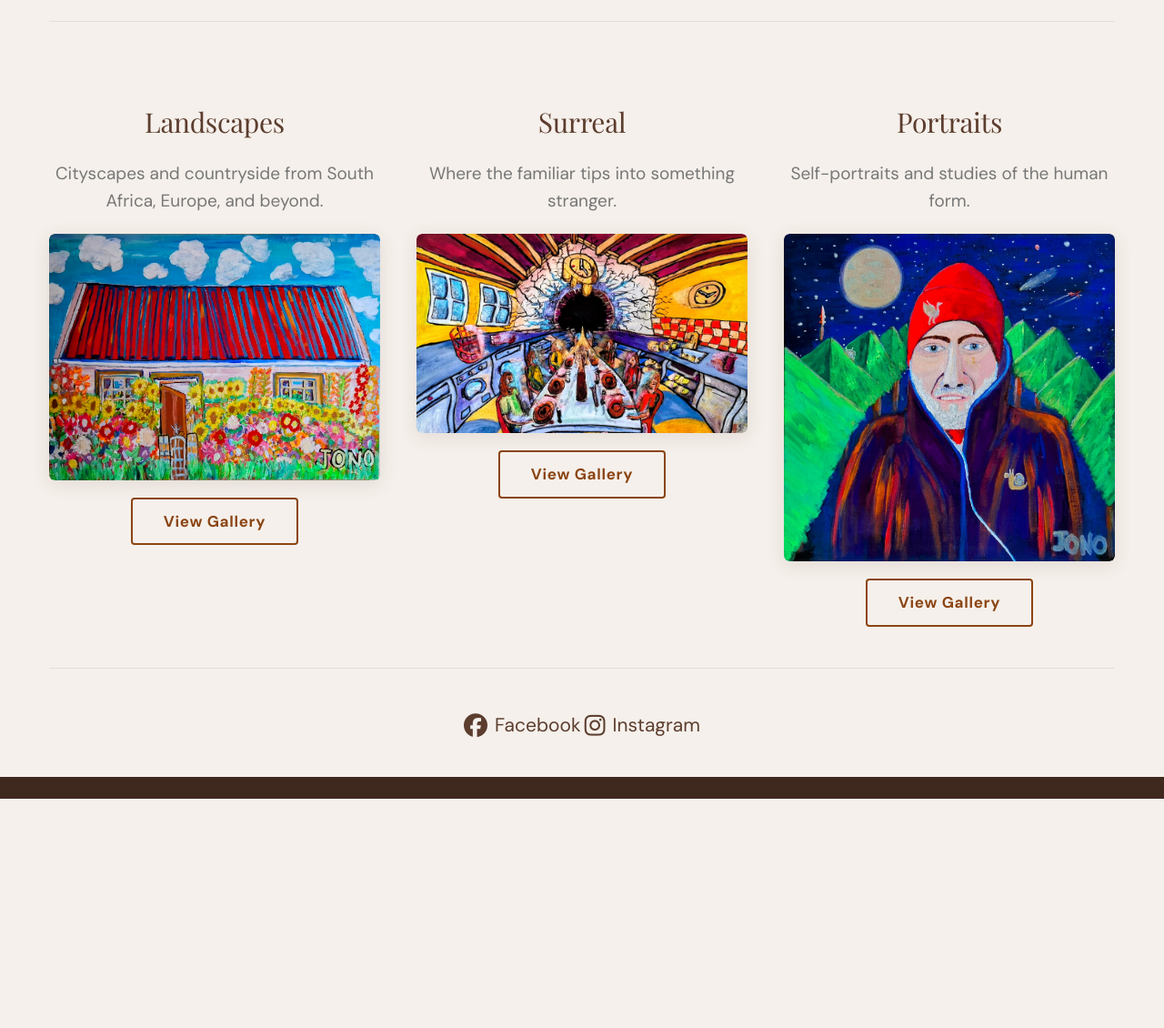
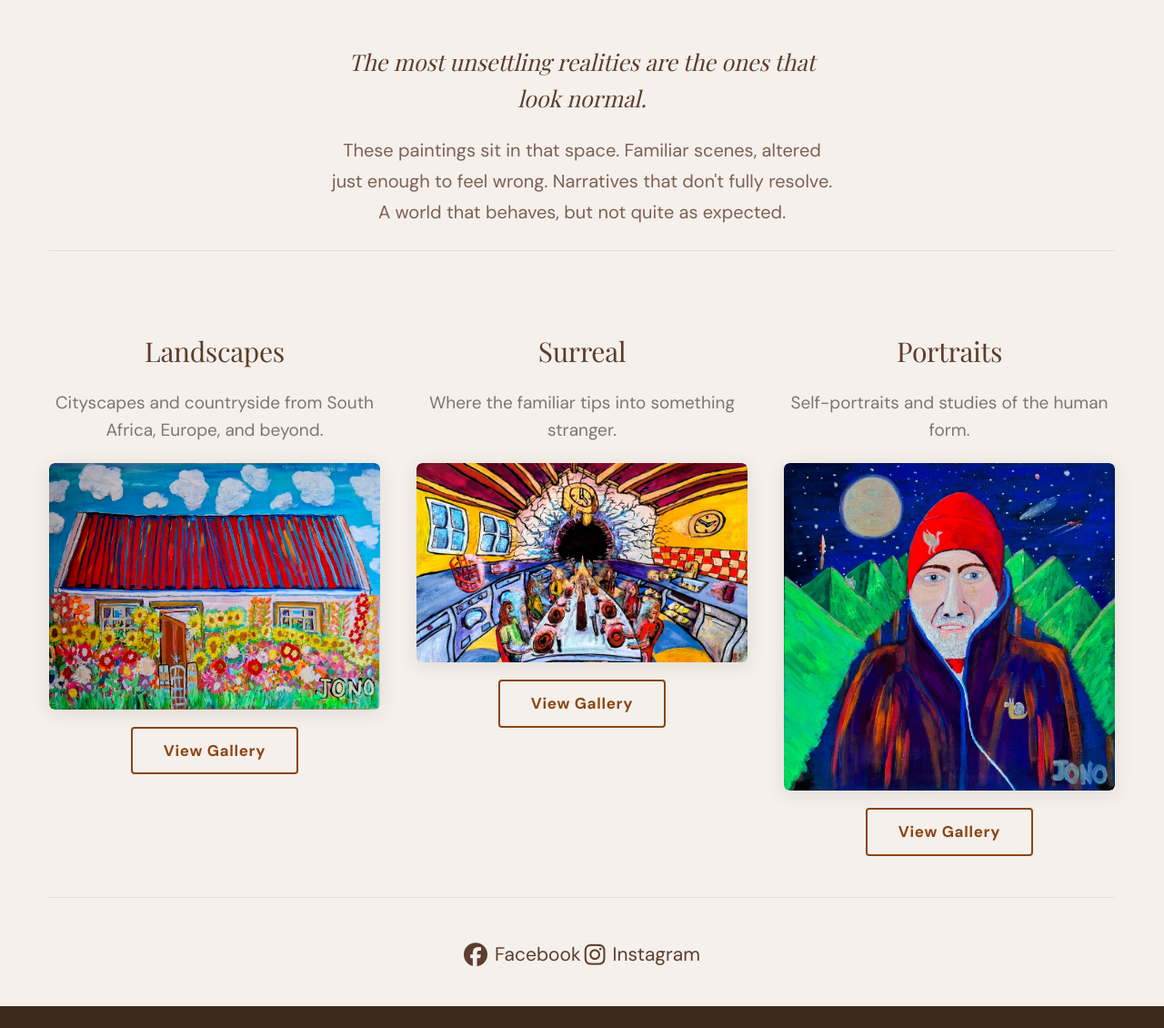
Before and after one commit to JonathanCGill/Jono-The-Artist, an MkDocs documentation site: the page built from docs/index.md, in a window 1280 px wide and 1400 px high, scrolled down 334 px. Shown: the part 270-1400 px from the top of the window at 91% size. Built offline with MkDocs 1.6.1 and Material for MkDocs 9.7.7, drawn with Linux system fonts in a browser that asks for light colours; before the commit the page ends 1482 px from its top, so only the background shows below that.

Commit message:
Add artist statement to home page
Add a centered statement between the hero and gallery sections
that sets the tone for the work — unsettling familiarity,
unresolved narratives, a world slightly off.

https://claude.ai/code/session_013KTxAtr6Uxbz4t4qvpFkuB

```diff
--- a/docs/index.md
+++ b/docs/index.md
@@ -13,6 +13,14 @@
 Acrylics and watercolours exploring landscapes, cityscapes, and the surreal edges of everyday life.
 
 </div>
+
+</div>
+
+<div class="artist-statement" markdown>
+
+The most unsettling realities are the ones that look normal.
+
+These paintings sit in that space. Familiar scenes, altered just enough to feel wrong. Narratives that don't fully resolve. A world that behaves, but not quite as expected.
 
 </div>
 
--- a/docs/stylesheets/custom.css
+++ b/docs/stylesheets/custom.css
@@ -302,6 +302,30 @@ body,
   font-size: 1.1rem;
   max-width: 500px;
   text-shadow: 0 1px 8px rgba(0, 0, 0, 0.25);
+}
+
+/* ══════════════════════════════════════════════════
+   ARTIST STATEMENT — Home page
+   ══════════════════════════════════════════════════ */
+.artist-statement {
+  max-width: 620px;
+  margin: 2.5rem auto 1rem;
+  text-align: center;
+  padding: 0 1.5rem;
+}
+
+.artist-statement p:first-child {
+  font-family: 'Playfair Display', serif;
+  font-size: 1.25rem;
+  font-style: italic;
+  color: var(--brown);
+  margin-bottom: 1rem;
+}
+
+.artist-statement p:last-child {
+  color: rgba(92, 61, 46, 0.8);
+  font-size: 1rem;
+  line-height: 1.7;
 }
 
 /* ══════════════════════════════════════════════════
```
